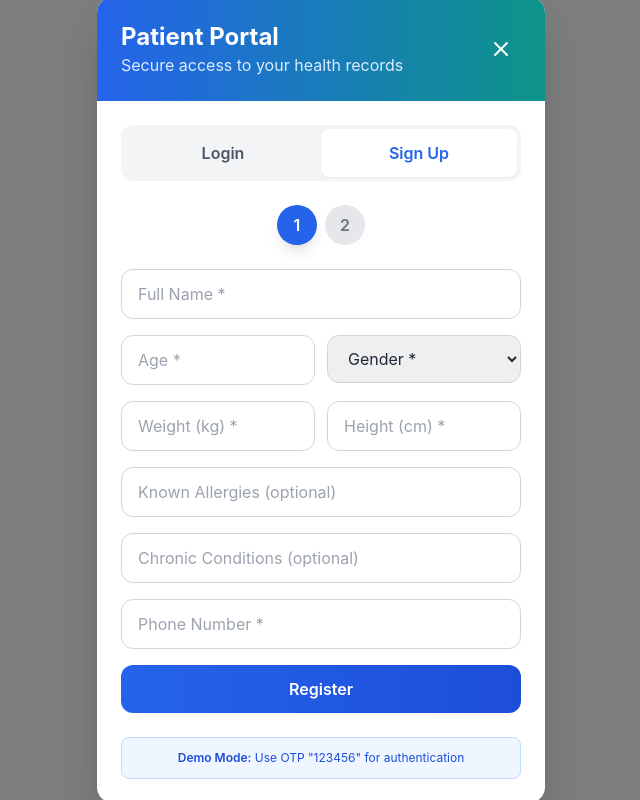
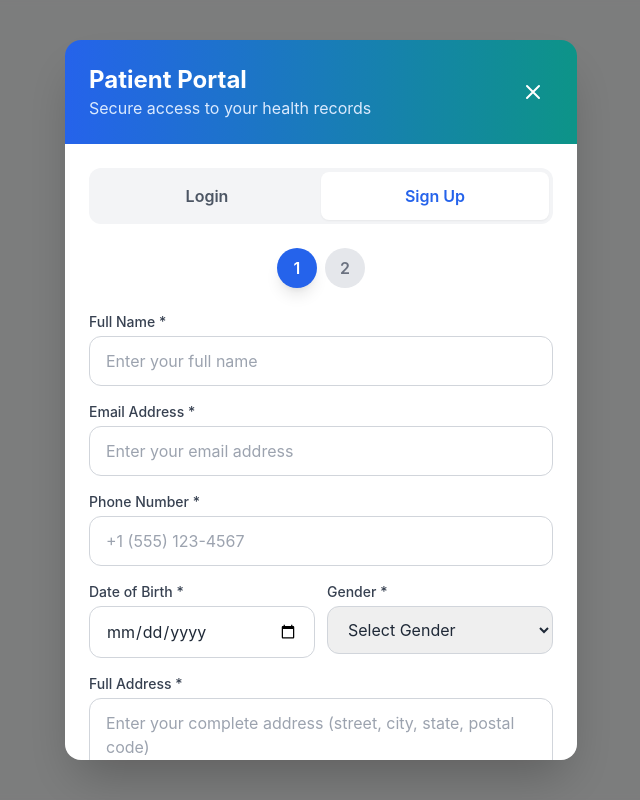
Before and after one commit to testsolver9-dotcom/medi_sync, a React (Create React App) app: page /login in a window 1280 px wide. Both pictures are taken after a click on the button "Sign Up". Shown: the whole page, without its empty margins (319-959 px from the left). Built offline with nearby package versions, Linux system fonts and the light colour scheme.

Commit message:
auto-commit for 6d8d6917-4c07-4aaf-84e7-102e42ea611a

```diff
--- a/src/pages/patient/PatientAuthModal.js
+++ b/src/pages/patient/PatientAuthModal.js
@@ -26,23 +26,102 @@ export default function PatientAuthModal() {
   const [phone, setPhone] = useState('');
   const [otp, setOtp] = useState('');
 
-  // Signup fields
+  // NEW Registration fields - completely replacing old ones
   const [signupData, setSignupData] = useState({
-    name: '', age: '', sex: '', weight: '', height: '', allergies: '', chronic: ''
+    fullName: '',
+    email: '',
+    phone: '',
+    dateOfBirth: '',
+    gender: '',
+    address: '',
+    password: '',
+    confirmPassword: ''
   });
 
   const [formErrors, setFormErrors] = useState({});
 
+  // Email validation helper
+  const isValidEmail = (email) => {
+    const emailRegex = /^[^\s@]+@[^\s@]+\.[^\s@]+$/;
+    return emailRegex.test(email);
+  };
+
+  // Password validation helper
+  const isValidPassword = (password) => {
+    return password.length >= 8 &&
+           /[A-Z]/.test(password) &&
+           /[a-z]/.test(password) &&
+           /\d/.test(password);
+  };
+
+  // Phone validation helper
+  const isValidPhone = (phone) => {
+    const phoneRegex = /^\+?[\d\s\-\(\)]{10,}$/;
+    return phoneRegex.test(phone);
+  };
+
   const validateSignupForm = () => {
     const errors = {};
-    const { name, age, sex, weight, height } = signupData;
+    const { fullName, email, phone, dateOfBirth, gender, address, password, confirmPassword } = signupData;
 
-    if (!name.trim()) errors.name = "Name is required";
-    if (!age || age < 1 || age > 120) errors.age = "Valid age is required";
-    if (!sex.trim()) errors.sex = "Gender is required";
-    if (!weight || weight < 1) errors.weight = "Valid weight is required";
-    if (!height || height < 1) errors.height = "Valid height is required";
-    if (!phone.trim()) errors.phone = "Phone number is required";
+    // Full Name validation
+    if (!fullName.trim()) {
+      errors.fullName = "Full name is required";
+    } else if (fullName.trim().length < 2) {
+      errors.fullName = "Full name must be at least 2 characters";
+    }
+
+    // Email validation
+    if (!email.trim()) {
+      errors.email = "Email address is required";
+    } else if (!isValidEmail(email)) {
+      errors.email = "Please enter a valid email address";
+    }
+
+    // Phone validation
+    if (!phone.trim()) {
+      errors.phone = "Phone number is required";
+    } else if (!isValidPhone(phone)) {
+      errors.phone = "Please enter a valid phone number (min 10 digits)";
+    }
+
+    // Date of Birth validation
+    if (!dateOfBirth) {
+      errors.dateOfBirth = "Date of birth is required";
+    } else {
+      const dob = new Date(dateOfBirth);
+      const today = new Date();
+      const age = today.getFullYear() - dob.getFullYear();
+      if (age < 1 || age > 120) {
+        errors.dateOfBirth = "Please enter a valid date of birth";
+      }
+    }
+
+    // Gender validation
+    if (!gender.trim()) {
+      errors.gender = "Gender is required";
+    }
+
+    // Address validation
+    if (!address.trim()) {
+      errors.address = "Address is required";
+    } else if (address.trim().length < 10) {
+      errors.address = "Please enter a complete address (minimum 10 characters)";
+    }
+
+    // Password validation
+    if (!password) {
+      errors.password = "Password is required";
+    } else if (!isValidPassword(password)) {
+      errors.password = "Password must be at least 8 characters with uppercase, lowercase, and number";
+    }
+
+    // Confirm Password validation
+    if (!confirmPassword) {
+      errors.confirmPassword = "Please confirm your password";
+    } else if (password !== confirmPassword) {
+      errors.confirmPassword = "Passwords do not match";
+    }
 
     setFormErrors(errors);
     return Object.keys(errors).length === 0;
@@ -91,7 +170,7 @@ export default function PatientAuthModal() {
     setLoading(true);
     setOtpError('');
     try {
-      await registerPatient({ ...signupData, phone });
+      await registerPatient(signupData);
       setStep(2);
       setSuccessMessage('Registration initiated! OTP sent to your phone.');
     } catch (error) {
@@ -109,7 +188,7 @@ export default function PatientAuthModal() {
     setLoading(true);
     setOtpError("");
     try {
-      const user = await verifySignupOtp(phone, otp);
+      const user = await verifySignupOtp(signupData.phone, otp);
       setUser(user);
       setSuccessMessage('Registration successful! Welcome to MediSync!');
       setTimeout(() => navigate('/dashboard'), 1000);
@@ -131,13 +210,21 @@ export default function PatientAuthModal() {
     }
   };
 
+  const handleInputChange = (field, value) => {
+    setSignupData(prev => ({ ...prev, [field]: value }));
+    // Clear error for this field
+    if (formErrors[field]) {
+      setFormErrors(prev => ({ ...prev, [field]: '' }));
+    }
+  };
+
   return (
     <div className="fixed inset-0 bg-black/50 backdrop-blur-sm flex items-center justify-center z-50 p-4">
       <motion.div
         initial={{ opacity: 0, scale: 0.9, y: 20 }}
         animate={{ opacity: 1, scale: 1, y: 0 }}
         exit={{ opacity: 0, scale: 0.9, y: 20 }}
-        className="bg-white rounded-2xl shadow-2xl w-full max-w-md overflow-hidden"
+        className="bg-white rounded-2xl shadow-2xl w-full max-w-lg overflow-hidden max-h-[90vh] overflow-y-auto"
       >
         {/* Header */}
         <div className="bg-gradient-to-r from-blue-600 to-teal-600 p-6 text-white">
@@ -290,7 +377,7 @@ export default function PatientAuthModal() {
                 )}
               </motion.div>
             ) : (
-              // SIGNUP FLOW
+              // SIGNUP FLOW - COMPLETELY NEW FORM
               <motion.div
                 key="signup"
                 initial={{ opacity: 0, x: 20 }}
@@ -300,110 +387,131 @@ export default function PatientAuthModal() {
               >
                 {step === 1 ? (
                   <div className="space-y-4">
+                    {/* Full Name */}
                     <div>
+                      <label className="block text-sm font-medium text-gray-700 mb-1">Full Name *</label>
                       <input
                         type="text"
-                        name="name"
-                        placeholder="Full Name *"
-                        value={signupData.name}
-                        onChange={e => setSignupData({ ...signupData, name: e.target.value })}
+                        placeholder="Enter your full name"
+                        value={signupData.fullName}
+                        onChange={e => handleInputChange('fullName', e.target.value)}
                         className={`w-full px-4 py-3 border rounded-xl focus:ring-2 focus:ring-blue-500 focus:border-transparent transition-colors ${
-                          formErrors.name ? 'border-red-300' : 'border-gray-300'
+                          formErrors.fullName ? 'border-red-300' : 'border-gray-300'
                         }`}
                       />
-                      {formErrors.name && <p className="text-red-600 text-xs mt-1">{formErrors.name}</p>}
+                      {formErrors.fullName && <p className="text-red-600 text-xs mt-1">{formErrors.fullName}</p>}
                     </div>
 
-                    <div className="grid grid-cols-2 gap-3">
-                      <div>
-                        <input
-                          type="number"
-                          name="age"
-                          placeholder="Age *"
-                          value={signupData.age}
-                          onChange={e => setSignupData({ ...signupData, age: e.target.value })}
-                          className={`w-full px-4 py-3 border rounded-xl focus:ring-2 focus:ring-blue-500 focus:border-transparent transition-colors ${
-                            formErrors.age ? 'border-red-300' : 'border-gray-300'
-                          }`}
-                        />
-                        {formErrors.age && <p className="text-red-600 text-xs mt-1">{formErrors.age}</p>}
-                      </div>
-                      <div>
-                        <select
-                          name="sex"
-                          value={signupData.sex}
-                          onChange={e => setSignupData({ ...signupData, sex: e.target.value })}
-                          className={`w-full px-4 py-3 border rounded-xl focus:ring-2 focus:ring-blue-500 focus:border-transparent transition-colors ${
-                            formErrors.sex ? 'border-red-300' : 'border-gray-300'
-                          }`}
-                        >
-                          <option value="">Gender *</option>
-                          <option value="Male">Male</option>
-                          <option value="Female">Female</option>
-                          <option value="Other">Other</option>
-                        </select>
-                        {formErrors.sex && <p className="text-red-600 text-xs mt-1">{formErrors.sex}</p>}
-                      </div>
+                    {/* Email */}
+                    <div>
+                      <label className="block text-sm font-medium text-gray-700 mb-1">Email Address *</label>
+                      <input
+                        type="email"
+                        placeholder="Enter your email address"
+                        value={signupData.email}
+                        onChange={e => handleInputChange('email', e.target.value)}
+                        className={`w-full px-4 py-3 border rounded-xl focus:ring-2 focus:ring-blue-500 focus:border-transparent transition-colors ${
+                          formErrors.email ? 'border-red-300' : 'border-gray-300'
+                        }`}
+                      />
+                      {formErrors.email && <p className="text-red-600 text-xs mt-1">{formErrors.email}</p>}
                     </div>
 
-                    <div className="grid grid-cols-2 gap-3">
-                      <div>
-                        <input
-                          type="number"
-                          name="weight"
-                          placeholder="Weight (kg) *"
-                          value={signupData.weight}
-                          onChange={e => setSignupData({ ...signupData, weight: e.target.value })}
-                          className={`w-full px-4 py-3 border rounded-xl focus:ring-2 focus:ring-blue-500 focus:border-transparent transition-colors ${
-                            formErrors.weight ? 'border-red-300' : 'border-gray-300'
-                          }`}
-                        />
-                        {formErrors.weight && <p className="text-red-600 text-xs mt-1">{formErrors.weight}</p>}
-                      </div>
-                      <div>
-                        <input
-                          type="number"
-                          name="height"
-                          placeholder="Height (cm) *"
-                          value={signupData.height}
-                          onChange={e => setSignupData({ ...signupData, height: e.target.value })}
-                          className={`w-full px-4 py-3 border rounded-xl focus:ring-2 focus:ring-blue-500 focus:border-transparent transition-colors ${
-                            formErrors.height ? 'border-red-300' : 'border-gray-300'
-                          }`}
-                        />
-                        {formErrors.height && <p className="text-red-600 text-xs mt-1">{formErrors.height}</p>}
-                      </div>
-                    </div>
-
-                    <input
-                      type="text"
-                      name="allergies"
-                      placeholder="Known Allergies (optional)"
-                      value={signupData.allergies}
-                      onChange={e => setSignupData({ ...signupData, allergies: e.target.value })}
-                      className="w-full px-4 py-3 border border-gray-300 rounded-xl focus:ring-2 focus:ring-blue-500 focus:border-transparent transition-colors"
-                    />
-
-                    <input
-                      type="text"
-                      name="chronic"
-                      placeholder="Chronic Conditions (optional)"
-                      value={signupData.chronic}
-                      onChange={e => setSignupData({ ...signupData, chronic: e.target.value })}
-                      className="w-full px-4 py-3 border border-gray-300 rounded-xl focus:ring-2 focus:ring-blue-500 focus:border-transparent transition-colors"
-                    />
-
+                    {/* Phone */}
                     <div>
+                      <label className="block text-sm font-medium text-gray-700 mb-1">Phone Number *</label>
                       <input
-                        type="text"
-                        placeholder="Phone Number *"
-                        value={phone}
-                        onChange={e => setPhone(e.target.value)}
+                        type="tel"
+                        placeholder="+1 (555) 123-4567"
+                        value={signupData.phone}
+                        onChange={e => handleInputChange('phone', e.target.value)}
                         className={`w-full px-4 py-3 border rounded-xl focus:ring-2 focus:ring-blue-500 focus:border-transparent transition-colors ${
                           formErrors.phone ? 'border-red-300' : 'border-gray-300'
                         }`}
                       />
                       {formErrors.phone && <p className="text-red-600 text-xs mt-1">{formErrors.phone}</p>}
+                    </div>
+
+                    <div className="grid grid-cols-2 gap-3">
+                      {/* Date of Birth */}
+                      <div>
+                        <label className="block text-sm font-medium text-gray-700 mb-1">Date of Birth *</label>
+                        <input
+                          type="date"
+                          value={signupData.dateOfBirth}
+                          onChange={e => handleInputChange('dateOfBirth', e.target.value)}
+                          className={`w-full px-4 py-3 border rounded-xl focus:ring-2 focus:ring-blue-500 focus:border-transparent transition-colors ${
+                            formErrors.dateOfBirth ? 'border-red-300' : 'border-gray-300'
+                          }`}
+                        />
+                        {formErrors.dateOfBirth && <p className="text-red-600 text-xs mt-1">{formErrors.dateOfBirth}</p>}
+                      </div>
+
+                      {/* Gender */}
+                      <div>
+                        <label className="block text-sm font-medium text-gray-700 mb-1">Gender *</label>
+                        <select
+                          value={signupData.gender}
+                          onChange={e => handleInputChange('gender', e.target.value)}
+                          className={`w-full px-4 py-3 border rounded-xl focus:ring-2 focus:ring-blue-500 focus:border-transparent transition-colors ${
+                            formErrors.gender ? 'border-red-300' : 'border-gray-300'
+                          }`}
+                        >
+                          <option value="">Select Gender</option>
+                          <option value="Male">Male</option>
+                          <option value="Female">Female</option>
+                          <option value="Other">Other</option>
+                        </select>
+                        {formErrors.gender && <p className="text-red-600 text-xs mt-1">{formErrors.gender}</p>}
+                      </div>
+                    </div>
+
+                    {/* Address */}
+                    <div>
+                      <label className="block text-sm font-medium text-gray-700 mb-1">Full Address *</label>
+                      <textarea
+                        placeholder="Enter your complete address (street, city, state, postal code)"
+                        value={signupData.address}
+                        onChange={e => handleInputChange('address', e.target.value)}
+                        rows={3}
+                        className={`w-full px-4 py-3 border rounded-xl focus:ring-2 focus:ring-blue-500 focus:border-transparent transition-colors resize-none ${
+                          formErrors.address ? 'border-red-300' : 'border-gray-300'
+                        }`}
+                      />
+                      {formErrors.address && <p className="text-red-600 text-xs mt-1">{formErrors.address}</p>}
+                    </div>
+
+                    {/* Password */}
+                    <div>
+                      <label className="block text-sm font-medium text-gray-700 mb-1">Password *</label>
+                      <input
+                        type="password"
+                        placeholder="Enter a strong password"
+                        value={signupData.password}
+                        onChange={e => handleInputChange('password', e.target.value)}
+                        className={`w-full px-4 py-3 border rounded-xl focus:ring-2 focus:ring-blue-500 focus:border-transparent transition-colors ${
+                          formErrors.password ? 'border-red-300' : 'border-gray-300'
+                        }`}
+                      />
+                      {formErrors.password && <p className="text-red-600 text-xs mt-1">{formErrors.password}</p>}
+                      <p className="text-xs text-gray-500 mt-1">
+                        Must be 8+ characters with uppercase, lowercase, and number
+                      </p>
+                    </div>
+
+                    {/* Confirm Password */}
+                    <div>
+                      <label className="block text-sm font-medium text-gray-700 mb-1">Confirm Password *</label>
+                      <input
+                        type="password"
+                        placeholder="Confirm your password"
+                        value={signupData.confirmPassword}
+                        onChange={e => handleInputChange('confirmPassword', e.target.value)}
+                        className={`w-full px-4 py-3 border rounded-xl focus:ring-2 focus:ring-blue-500 focus:border-transparent transition-colors ${
+                          formErrors.confirmPassword ? 'border-red-300' : 'border-gray-300'
+                        }`}
+                      />
+                      {formErrors.confirmPassword && <p className="text-red-600 text-xs mt-1">{formErrors.confirmPassword}</p>}
                     </div>
 
                     <button
```
Also changed, not shown: src/components/SidebarNav.js (+18 -4 lines).
